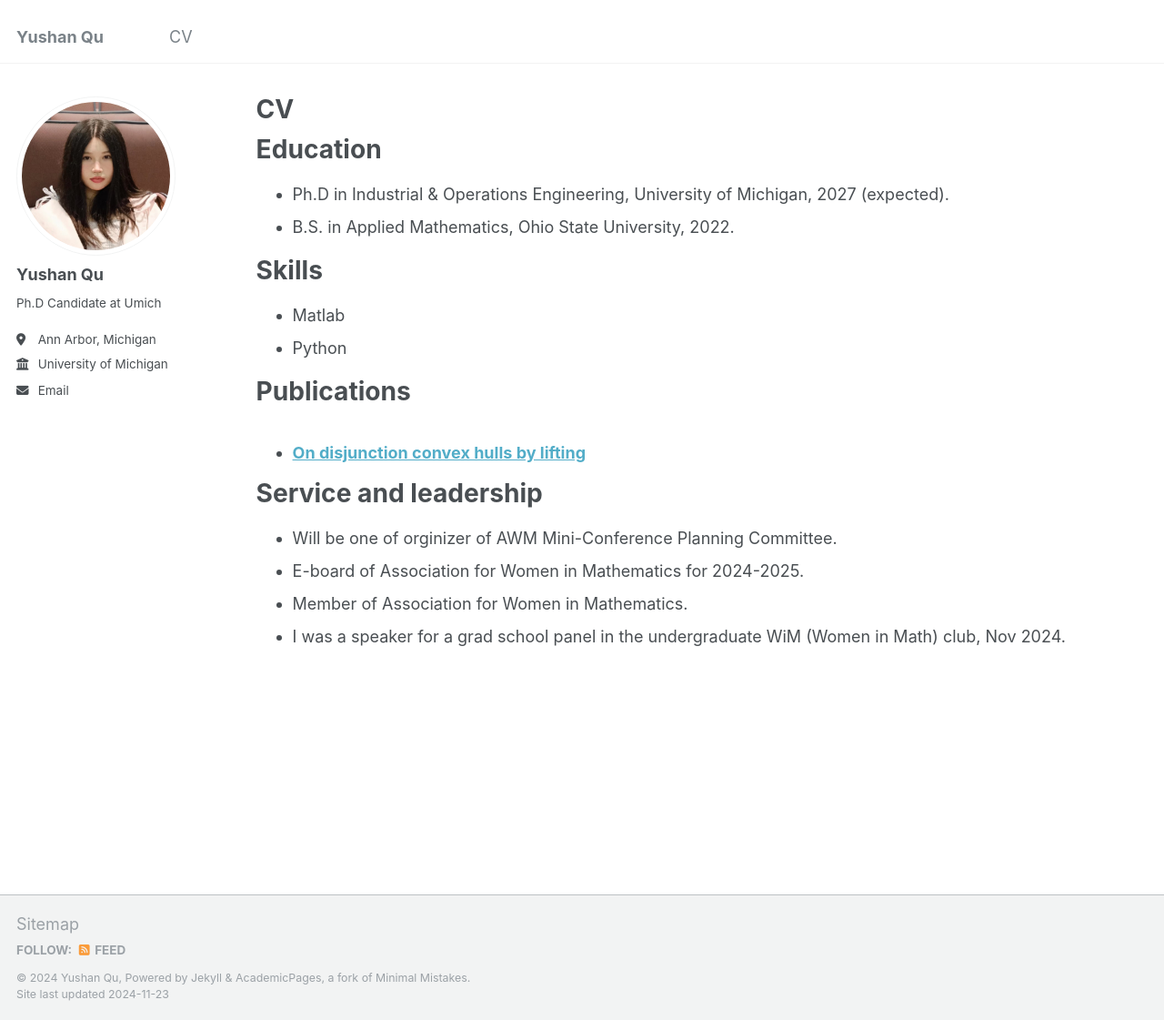
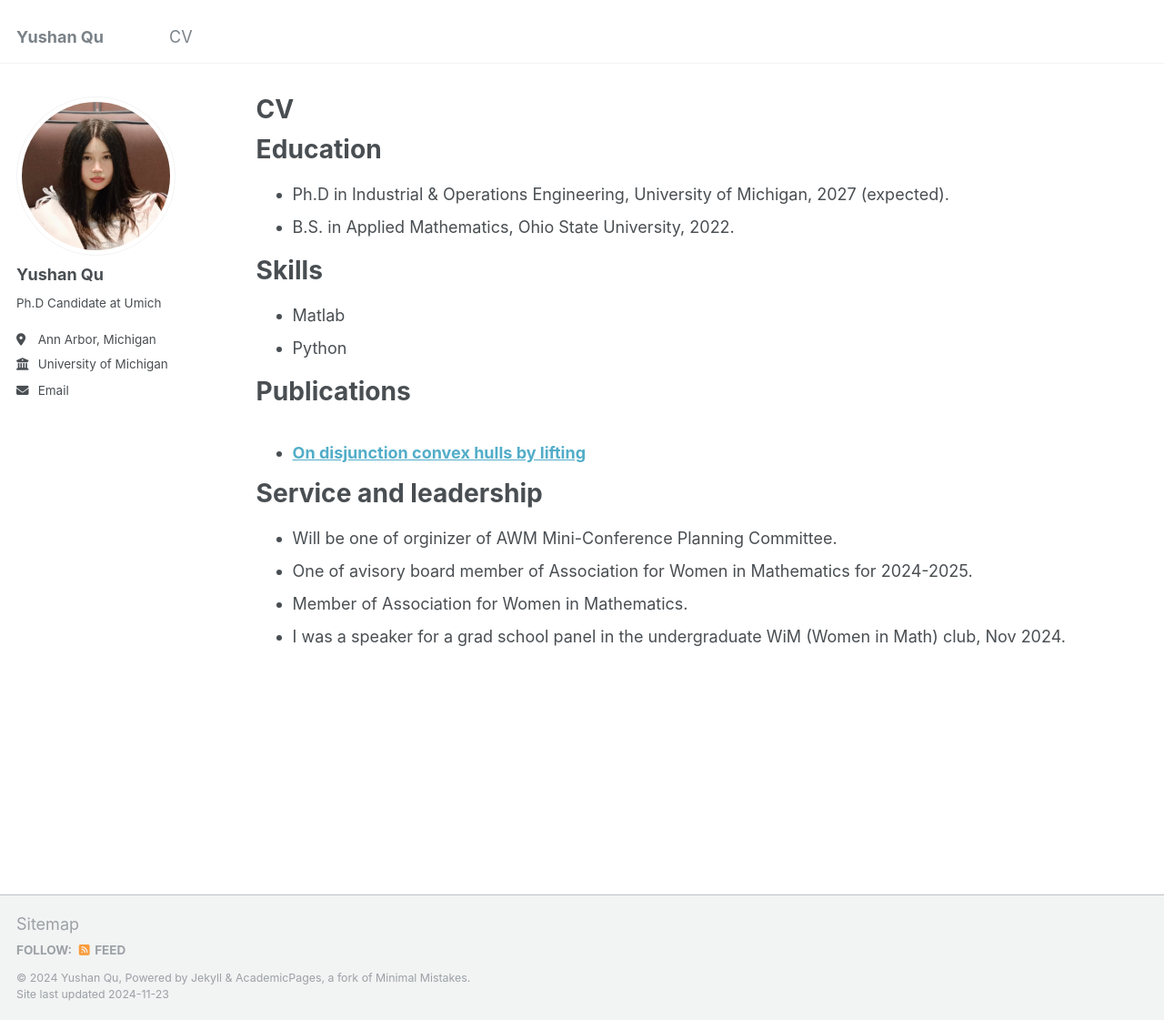
Before and after one commit to yushanqu/yushanqu.github.io, a Jekyll site: the page built from _pages/cv.md, in a window 1280 px wide and 1121 px high. Shown: the whole window at 91% size. Built offline with Jekyll 4.4.1, drawn with Linux system fonts in a browser that asks for light colours.

Commit message:
Update cv.md

```diff
--- a/_pages/cv.md
+++ b/_pages/cv.md
@@ -64,6 +64,6 @@ Teaching
 Service and leadership
 ======
 * Will be one of orginizer of AWM Mini-Conference Planning Committee.
-* E-board of Association for Women in Mathematics for 2024-2025.
+* One of avisory board member of Association for Women in Mathematics for 2024-2025.
 * Member of Association for Women in Mathematics.
 * I was a speaker for a grad school panel in the undergraduate WiM (Women in Math) club, Nov 2024.
```
